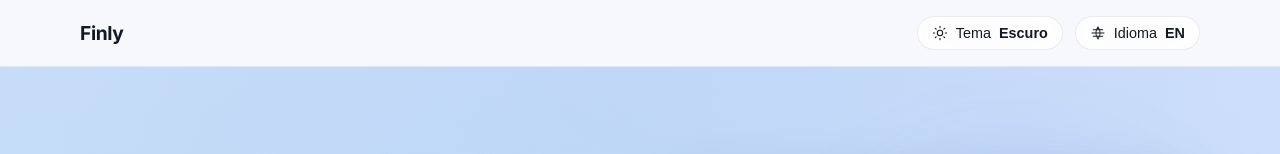
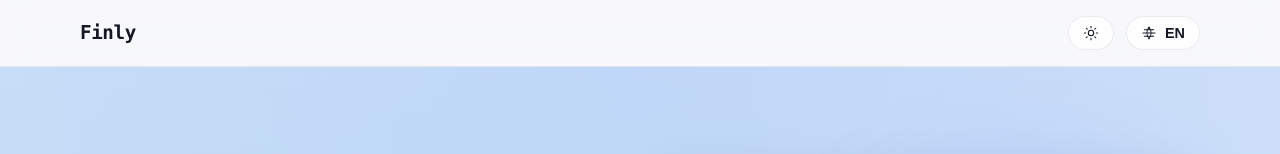
Before and after one commit to lumalopees/budgetingplataform, a Next.js app: page / in a window 1280 px wide. Shown: the top 154 px of the page. Built offline with nearby package versions, Linux system fonts and the light colour scheme.

Commit message:
Update global styles and clean up landing page component by removing unused theme and language labels.

```diff
--- a/src/app/globals.css
+++ b/src/app/globals.css
@@ -165,6 +165,7 @@ main {
   font-weight: 700;
   font-size: 1.2rem;
   letter-spacing: -0.02em;
+  font-family: Monaco, "SF Mono", "Cascadia Mono", "Segoe UI Mono", monospace;
 }
 
 .header-actions {
--- a/src/components/landing-page.tsx
+++ b/src/components/landing-page.tsx
@@ -220,8 +220,6 @@ export default function LandingPage() {
                   />
                 </svg>
               )}
-              <span>{copy["toggles.themeLabel"]}</span>
-              <span className="toggle-value">{themeValue}</span>
             </button>
             <button
               className="toggle"
@@ -237,7 +235,6 @@ export default function LandingPage() {
                   strokeLinecap="round"
                 />
               </svg>
-              <span>{copy["toggles.langLabel"]}</span>
               <span className="toggle-value">{langValue}</span>
             </button>
           </div>
```
